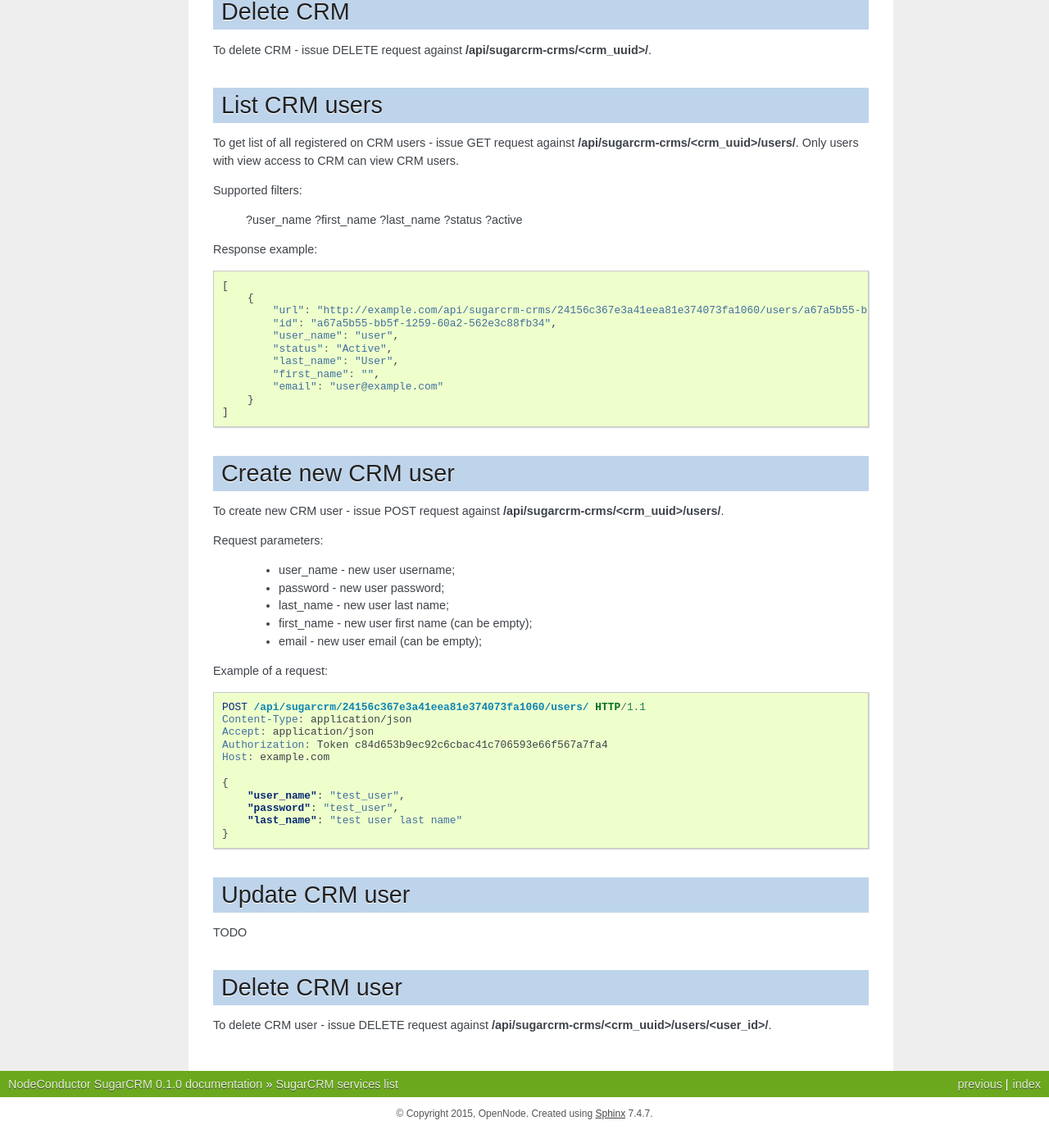
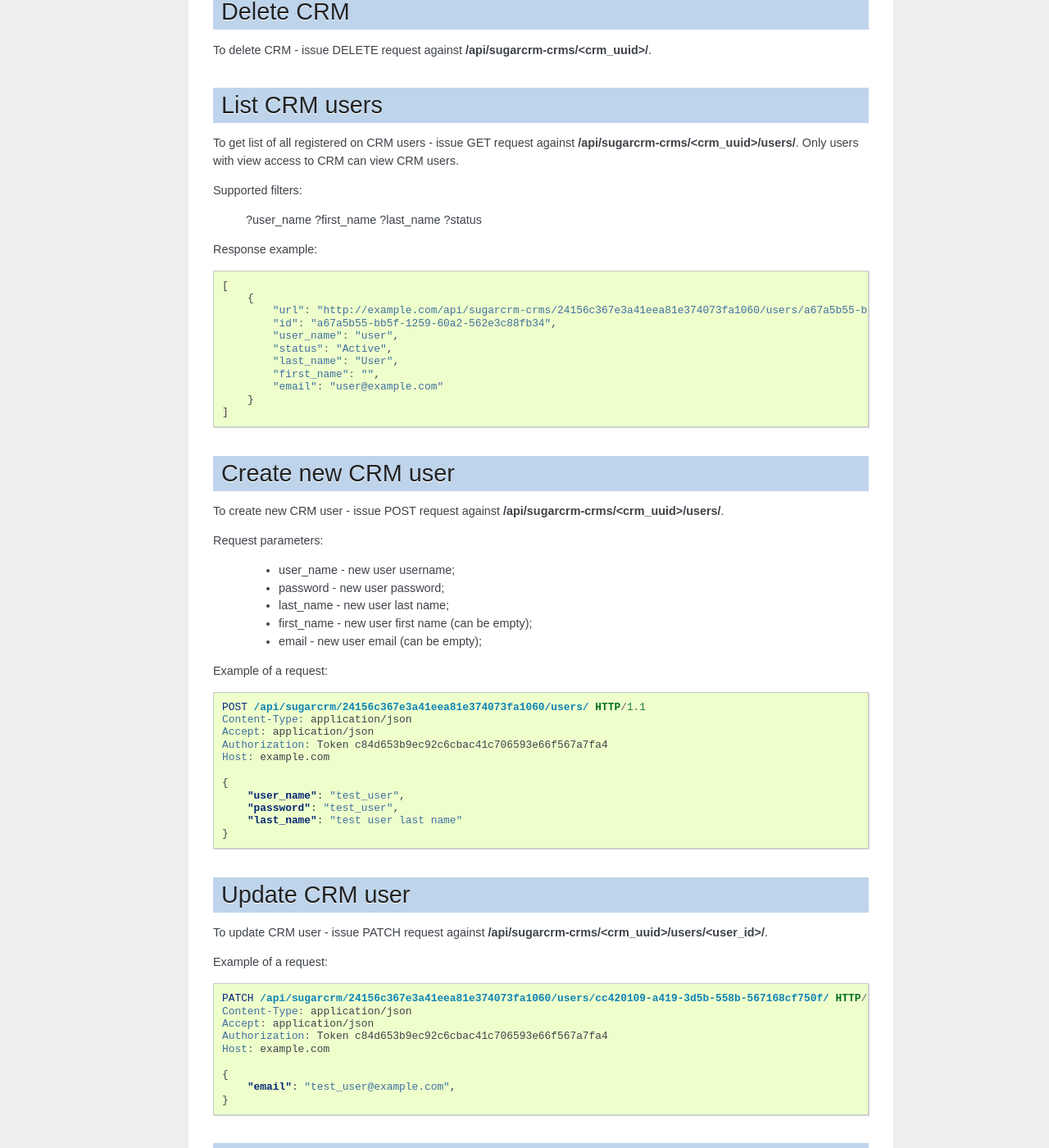
Before and after one commit to opennode/waldur-sugarcrm, a Sphinx documentation site: the page built from docs/api.rst, in a window 1280 px wide and 1400 px high, scrolled down 2620 px. Shown: the whole window at 82% size. Built offline with Sphinx 7.4.7, drawn with Linux system fonts in a browser that asks for light colours; the version number is read from the project's files by our own code; before the commit the page ends 3998 px from its top, so only the background shows below that.

Commit message:
Add crm user update docs
 -itacloud-5761

```diff
--- a/docs/api.rst
+++ b/docs/api.rst
@@ -168,7 +168,6 @@ Supported filters:
  ?first_name
  ?last_name
  ?status
- ?active
 
 Response example:
 
@@ -222,7 +221,23 @@ Example of a request:
 Update CRM user
 ---------------
 
-TODO
+To update CRM user - issue PATCH request against **/api/sugarcrm-crms/<crm_uuid>/users/<user_id>/**.
+
+
+Example of a request:
+
+
+.. code-block:: http
+
+    PATCH /api/sugarcrm/24156c367e3a41eea81e374073fa1060/users/cc420109-a419-3d5b-558b-567168cf750f/ HTTP/1.1
+    Content-Type: application/json
+    Accept: application/json
+    Authorization: Token c84d653b9ec92c6cbac41c706593e66f567a7fa4
+    Host: example.com
+
+    {
+        "email": "test_user@example.com",
+    }
 
 
 Delete CRM user
```
